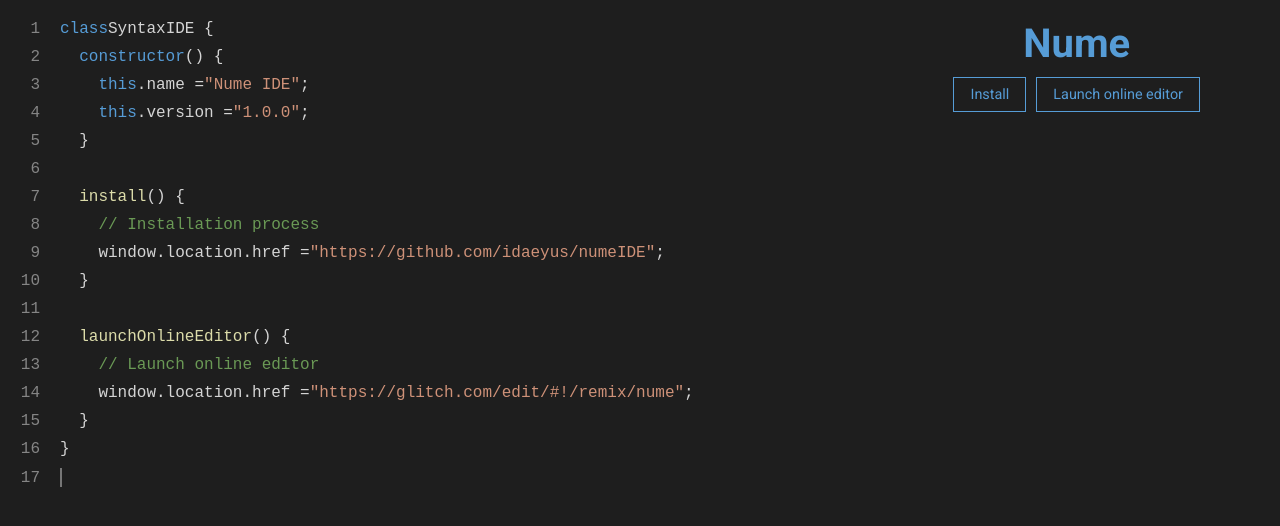
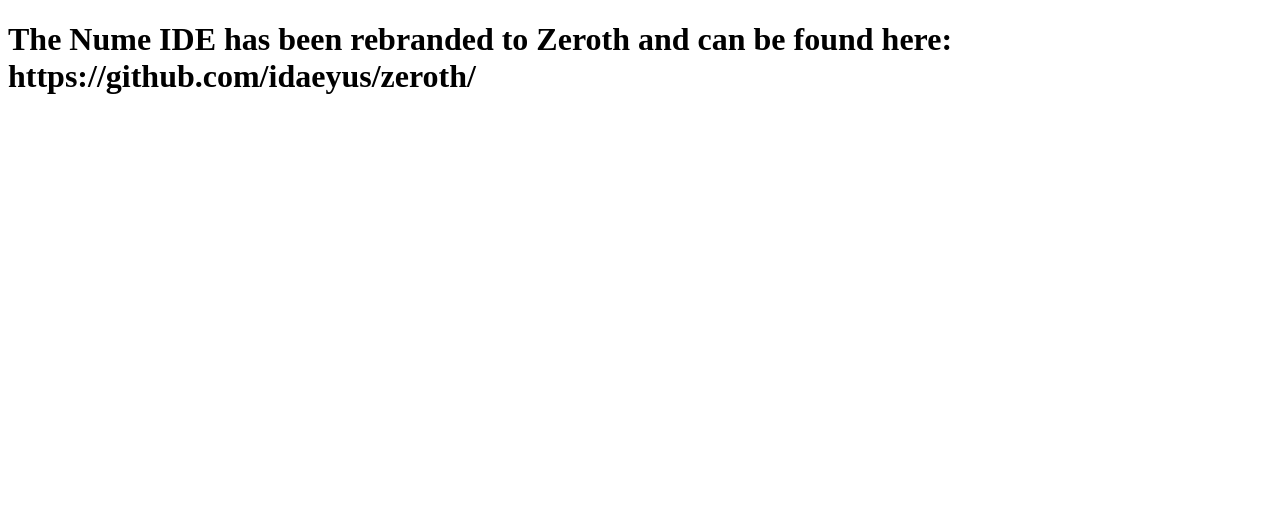
Before and after one commit to idaeyus/nume, a plain HTML site: page index.html in a window 1280 px wide. Drawn offline with Linux system fonts and the light colour scheme.

Commit message:
index.html

```diff
--- a/index.html
+++ b/index.html
@@ -1,166 +1,6 @@
 <!DOCTYPE html>
-<html lang="en">
-<head>
-    <meta charset="UTF-8">
-    <meta name="viewport" content="width=device-width, initial-scale=1.0">
-    <title>Nume / home</title>
-    <link href="https://fonts.googleapis.com/css2?family=Roboto:wght@300;400;700&display=swap" rel="stylesheet">
-    <style>
-        body, html {
-            margin: 0;
-            padding: 0;
-            height: 100%;
-            font-family: 'Courier New', monospace;
-            background-color: #1e1e1e;
-            color: #d4d4d4;
-            overflow: hidden;
-        }
-        .container {
-            display: flex;
-            flex-direction: column;
-            height: 100%;
-            padding: 20px;
-            box-sizing: border-box;
-        }
-        .line {
-            display: flex;
-            align-items: center;
-            margin-bottom: 10px;
-        }
-        .line-number {
-            color: #858585;
-            margin-right: 20px;
-            user-select: none;
-            width: 20px;
-            text-align: right;
-        }
-        .keyword { color: #569cd6; }
-        .string { color: #ce9178; }
-        .function { color: #dcdcaa; }
-        .comment { color: #6a9955; }
-        .cursor {
-            width: 2px;
-            height: 1.2em;
-            background-color: #d4d4d4;
-            display: inline-block;
-            animation: blink 0.7s infinite;
-        }
-        @keyframes blink {
-            0%, 100% { opacity: 0; }
-            50% { opacity: 1; }
-        }
-        .top-right {
-            position: absolute;
-            top: 20px;
-            right: 80px;
-            text-align: center;
-        }
-        .nume {
-            font-family: 'Roboto', sans-serif;
-            font-size: 2.5em;
-            font-weight: 700;
-            color: #569cd6;
-            margin-bottom: 10px;
-        }
-        .buttons {
-            display: flex;
-            justify-content: center;
-            gap: 10px;
-        }
-        .button {
-            font-family: 'Roboto', sans-serif;
-            background-color: transparent;
-            border: 1px solid #569cd6;
-            color: #569cd6;
-            padding: 8px 16px;
-            text-decoration: none;
-            transition: all 0.3s ease;
-            font-size: 0.9em;
-            white-space: nowrap;
-        }
-        .button:hover {
-            background-color: #569cd6;
-            color: #1e1e1e;
-        }
-    </style>
-</head>
-<body>
-    <div class="top-right">
-        <div class="nume">Nume</div>
-        <div class="buttons">
-            <a href="https://github.com/idaeyus/numeIDE" class="button">Install</a>
-            <a href="https://glitch.com/edit/#!/remix/nume" class="button">Launch online editor</a>
-        </div>
-    </div>
-    <div class="container">
-        <div class="line">
-            <span class="line-number">1</span>
-            <span class="keyword">class</span> SyntaxIDE {
-        </div>
-        <div class="line">
-            <span class="line-number">2</span>
-            &nbsp;&nbsp;<span class="keyword">constructor</span>() {
-        </div>
-        <div class="line">
-            <span class="line-number">3</span>
-            &nbsp;&nbsp;&nbsp;&nbsp;<span class="keyword">this</span>.name = <span class="string">"Nume IDE"</span>;
-        </div>
-        <div class="line">
-            <span class="line-number">4</span>
-            &nbsp;&nbsp;&nbsp;&nbsp;<span class="keyword">this</span>.version = <span class="string">"1.0.0"</span>;
-        </div>
-        <div class="line">
-            <span class="line-number">5</span>
-            &nbsp;&nbsp;}
-        </div>
-        <div class="line">
-            <span class="line-number">6</span>
-            &nbsp;&nbsp;
-        </div>
-        <div class="line">
-            <span class="line-number">7</span>
-            &nbsp;&nbsp;<span class="function">install</span>() {
-        </div>
-        <div class="line">
-            <span class="line-number">8</span>
-            &nbsp;&nbsp;&nbsp;&nbsp;<span class="comment">// Installation process</span>
-        </div>
-        <div class="line">
-            <span class="line-number">9</span>
-            &nbsp;&nbsp;&nbsp;&nbsp;window.location.href = <span class="string">"https://github.com/idaeyus/numeIDE"</span>;
-        </div>
-        <div class="line">
-            <span class="line-number">10</span>
-            &nbsp;&nbsp;}
-        </div>
-        <div class="line">
-            <span class="line-number">11</span>
-            &nbsp;&nbsp;
-        </div>
-        <div class="line">
-            <span class="line-number">12</span>
-            &nbsp;&nbsp;<span class="function">launchOnlineEditor</span>() {
-        </div>
-        <div class="line">
-            <span class="line-number">13</span>
-            &nbsp;&nbsp;&nbsp;&nbsp;<span class="comment">// Launch online editor</span>
-        </div>
-        <div class="line">
-            <span class="line-number">14</span>
-            &nbsp;&nbsp;&nbsp;&nbsp;window.location.href = <span class="string">"https://glitch.com/edit/#!/remix/nume"</span>;
-        </div>
-        <div class="line">
-            <span class="line-number">15</span>
-            &nbsp;&nbsp;}
-        </div>
-        <div class="line">
-            <span class="line-number">16</span>
-            }
-        </div>
-        <div class="line">
-            <span class="line-number">17</span>
-            <span class="cursor"></span>
-        </div>
-    </div>
+<html>
+
+    <h1>The Nume IDE has been rebranded to Zeroth and can be found here: https://github.com/idaeyus/zeroth/</h1>
 </body>
 </html>
```
